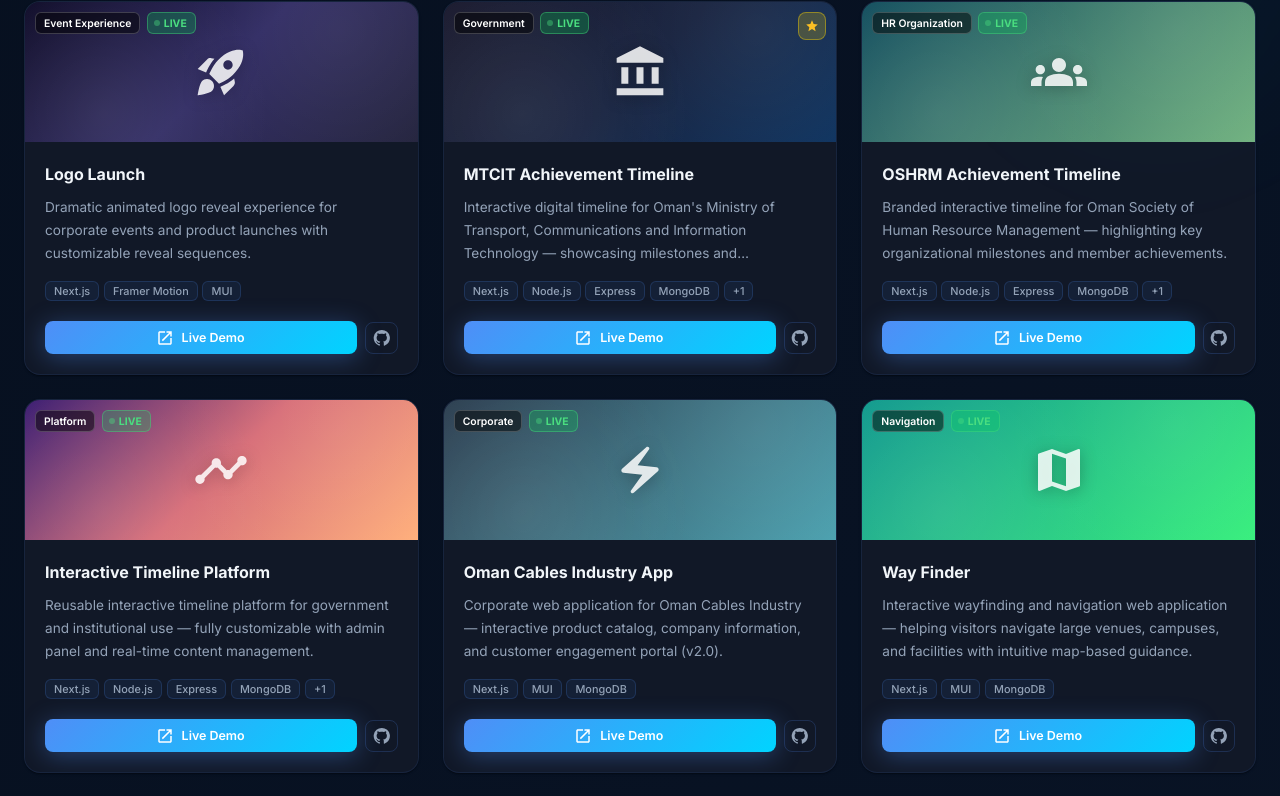
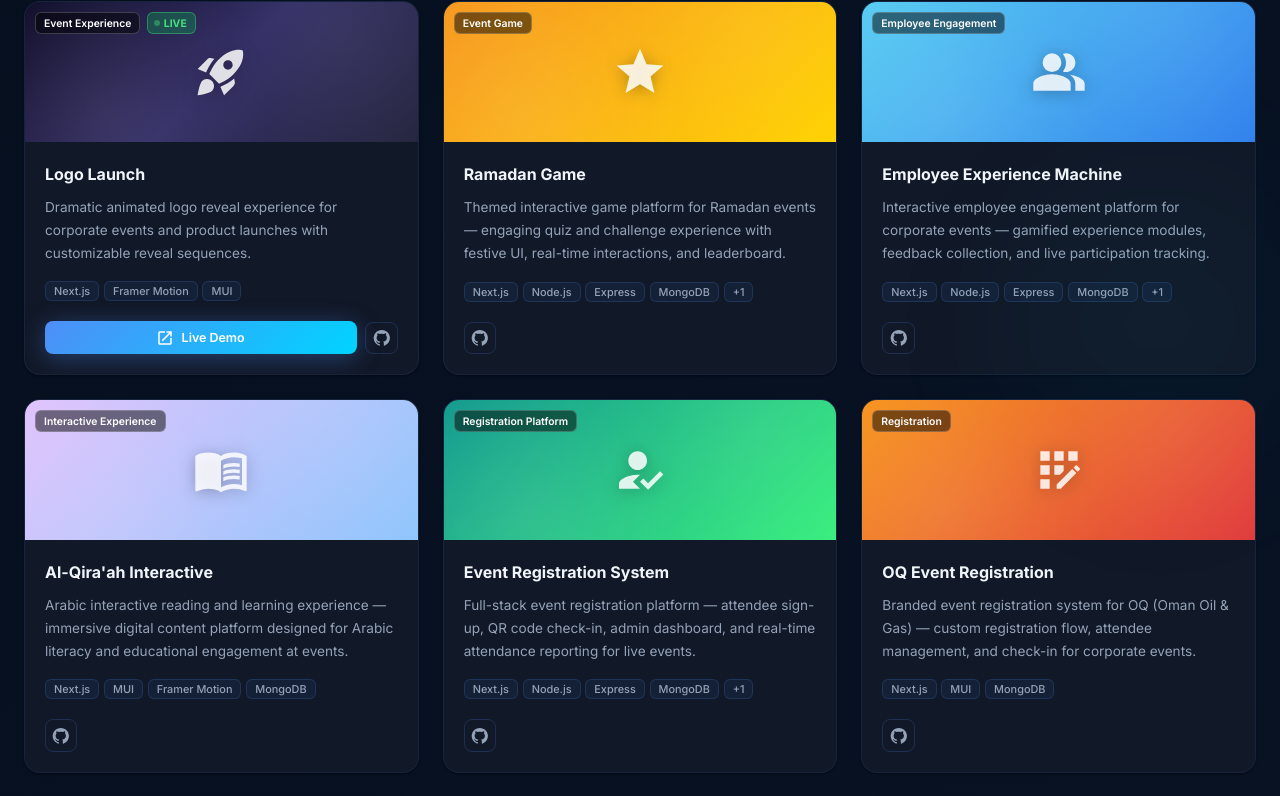
Before and after one commit to wasimakram516/portfolio, a Next.js app: page / in a window 1280 px wide. Shown: the part 4124-4920 px from the top of the page. Built offline with nearby package versions, Linux system fonts and the light colour scheme.

Commit message:
updated projects

```diff
--- a/src/components/Contact.tsx
+++ b/src/components/Contact.tsx
@@ -19,6 +19,7 @@
 import LinkedInIcon from '@mui/icons-material/LinkedIn';
 import EmailIcon from '@mui/icons-material/Email';
 import LocationOnIcon from '@mui/icons-material/LocationOn';
+import PhoneIcon from '@mui/icons-material/Phone';
 import SendIcon from '@mui/icons-material/Send';
 import CheckCircleIcon from '@mui/icons-material/CheckCircle';
 
@@ -40,6 +41,12 @@
     label: 'Email',
     value: 'wasimakram4245@gmail.com',
     href: 'mailto:wasimakram4245@gmail.com',
+  },
+  {
+    icon: <PhoneIcon sx={{ fontSize: 24, color: '#34d399' }} />,
+    label: 'Phone',
+    value: '+92 300 6039278',
+    href: 'tel:+923006039278',
   },
   {
     icon: <LocationOnIcon sx={{ fontSize: 24, color: '#a78bfa' }} />,
--- a/src/data/projects.ts
+++ b/src/data/projects.ts
@@ -154,6 +154,76 @@
     iconKey: 'RocketLaunch',
     featured: false,
   },
+  {
+    id: 'ramadan-game',
+    title: 'Ramadan Game',
+    description:
+      'Themed interactive game platform for Ramadan events — engaging quiz and challenge experience with festive UI, real-time interactions, and leaderboard.',
+    category: 'event',
+    categoryLabel: 'Event Game',
+    stack: ['Next.js', 'Node.js', 'Express', 'MongoDB', 'MUI'],
+    liveUrl: null,
+    githubUrl: 'https://github.com/wasimakram516/ramadan-game-frontend',
+    gradient: 'linear-gradient(135deg, #f7971e 0%, #ffd200 100%)',
+    iconKey: 'Star',
+    featured: false,
+  },
+  {
+    id: 'employee-experience-machine',
+    title: 'Employee Experience Machine',
+    description:
+      'Interactive employee engagement platform for corporate events — gamified experience modules, feedback collection, and live participation tracking.',
+    category: 'event',
+    categoryLabel: 'Employee Engagement',
+    stack: ['Next.js', 'Node.js', 'Express', 'MongoDB', 'MUI'],
+    liveUrl: null,
+    githubUrl: 'https://github.com/wasimakram516/employee-experience-app',
+    gradient: 'linear-gradient(135deg, #56ccf2 0%, #2f80ed 100%)',
+    iconKey: 'PeopleAlt',
+    featured: false,
+  },
+  {
+    id: 'al-qiraah-interactive',
+    title: 'Al-Qira\'ah Interactive',
+    description:
+      'Arabic interactive reading and learning experience — immersive digital content platform designed for Arabic literacy and educational engagement at events.',
+    category: 'event',
+    categoryLabel: 'Interactive Experience',
+    stack: ['Next.js', 'MUI', 'Framer Motion', 'MongoDB'],
+    liveUrl: null,
+    githubUrl: 'https://github.com/wasimakram516/Al-Qira-ah-Interactive',
+    gradient: 'linear-gradient(135deg, #e0c3fc 0%, #8ec5fc 100%)',
+    iconKey: 'MenuBook',
+    featured: false,
+  },
+  {
+    id: 'event-registration',
+    title: 'Event Registration System',
+    description:
+      'Full-stack event registration platform — attendee sign-up, QR code check-in, admin dashboard, and real-time attendance reporting for live events.',
+    category: 'event',
+    categoryLabel: 'Registration Platform',
+    stack: ['Next.js', 'Node.js', 'Express', 'MongoDB', 'MUI'],
+    liveUrl: null,
+    githubUrl: 'https://github.com/wasimakram516/event-registration-frontend',
+    gradient: 'linear-gradient(135deg, #11998e 0%, #38ef7d 100%)',
+    iconKey: 'HowToReg',
+    featured: false,
+  },
+  {
+    id: 'oq-event-registration',
+    title: 'OQ Event Registration',
+    description:
+      'Branded event registration system for OQ (Oman Oil & Gas) — custom registration flow, attendee management, and check-in for corporate events.',
+    category: 'event',
+    categoryLabel: 'Registration',
+    stack: ['Next.js', 'MUI', 'MongoDB'],
+    liveUrl: null,
+    githubUrl: 'https://github.com/wasimakram516/oq-event-registration',
+    gradient: 'linear-gradient(135deg, #f7941d 0%, #e03a3c 100%)',
+    iconKey: 'AppRegistration',
+    featured: false,
+  },
   // ── Government & Institutional ──
   {
     id: 'mtcit-timeline',
@@ -296,6 +366,34 @@
     iconKey: 'Home',
     featured: false,
   },
+  {
+    id: 'azura-coffee-menu',
+    title: 'Azura Coffee Menu',
+    description:
+      'Digital interactive menu for Azura Coffee — beautifully designed browsing experience for customers with categorized drinks, descriptions, and modern UI.',
+    category: 'government',
+    categoryLabel: 'Hospitality',
+    stack: ['Next.js', 'MUI', 'Framer Motion'],
+    liveUrl: null,
+    githubUrl: 'https://github.com/wasimakram516/azura-coffee-menu',
+    gradient: 'linear-gradient(135deg, #6f4e37 0%, #c8a882 100%)',
+    iconKey: 'LocalCafe',
+    featured: false,
+  },
+  {
+    id: 'protected-mangrove-species',
+    title: 'Protected Mangrove Species',
+    description:
+      'Environmental education web app showcasing protected mangrove species — interactive species browser for conservation awareness and ecological engagement.',
+    category: 'government',
+    categoryLabel: 'Environment',
+    stack: ['Next.js', 'MUI', 'MongoDB'],
+    liveUrl: null,
+    githubUrl: 'https://github.com/wasimakram516/protected-mangrove-species',
+    gradient: 'linear-gradient(135deg, #134e5e 0%, #71b280 100%)',
+    iconKey: 'Park',
+    featured: false,
+  },
   // ── AI / Research ──
   {
     id: 'xai-dashboard',
@@ -310,6 +408,20 @@
     gradient: 'linear-gradient(135deg, #4776e6, #8e54e9)',
     iconKey: 'Psychology',
     featured: true,
+  },
+  {
+    id: 'psychological-health',
+    title: 'Psychological Health Test App',
+    description:
+      'Mental health self-assessment web application — guided psychological questionnaire with result analysis and resource recommendations for wellbeing.',
+    category: 'tools',
+    categoryLabel: 'Health & Wellness',
+    stack: ['Next.js', 'MUI', 'MongoDB'],
+    liveUrl: null,
+    githubUrl: 'https://github.com/wasimakram516/PsychologicalHealthTestApp',
+    gradient: 'linear-gradient(135deg, #a18cd1 0%, #fbc2eb 100%)',
+    iconKey: 'SelfImprovement',
+    featured: false,
   },
   // ── Mobile & Desktop ──
   {
```
Also changed, not shown: src/components/Projects.tsx (+15 -0 lines).
